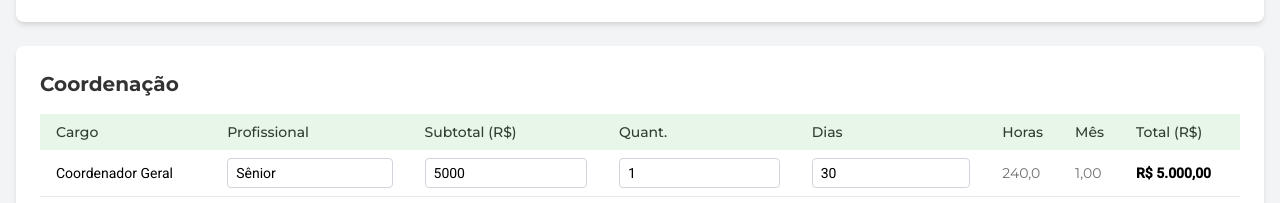
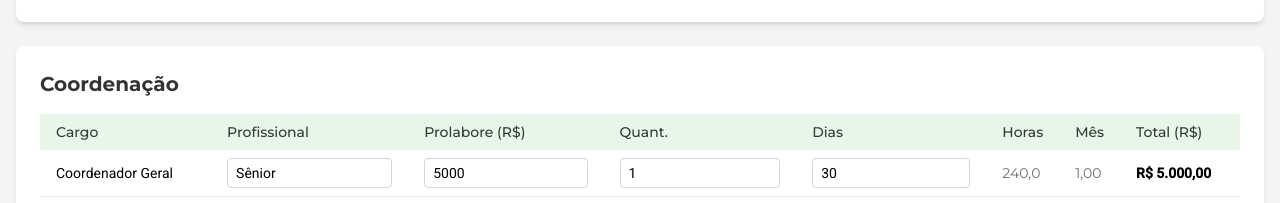
Before and after one commit to RelevoAmbiental/orcamento-relevo, a React (Vite) app: page / in a window 1280 px wide. Shown: the part 1180-1383 px from the top of the page. Built offline with nearby package versions, Linux system fonts and the light colour scheme.

Commit message:
Update Coordenacao.jsx

```diff
--- a/src/components/Coordenacao.jsx
+++ b/src/components/Coordenacao.jsx
@@ -51,7 +51,7 @@ const Coordenacao = () => {
             <tr className="bg-[#E8F5E9]">
               <th className="px-4 py-2 text-left text-sm font-medium text-[#2E3E31] font-sans">Cargo</th>
               <th className="px-4 py-2 text-left text-sm font-medium text-[#2E3E31] font-sans">Profissional</th>
-              <th className="px-4 py-2 text-left text-sm font-medium text-[#2E3E31] font-sans">Subtotal (R$)</th>
+              <th className="px-4 py-2 text-left text-sm font-medium text-[#2E3E31] font-sans">Prolabore (R$)</th>
               <th className="px-4 py-2 text-left text-sm font-medium text-[#2E3E31] font-sans">Quant.</th>
               <th className="px-4 py-2 text-left text-sm font-medium text-[#2E3E31] font-sans">Dias</th>
               <th className="px-4 py-2 text-left text-sm font-medium text-[#2E3E31] font-sans">Horas</th>
@@ -111,7 +111,7 @@ const Coordenacao = () => {
                         min="0"
                         step="100"
                         value={item.subtotal}
-                        onChange={(e) => handleCoordenacaoChange(item.id, 'subtotal', e.target.value)}
+                        onChange={(e) => handleCoordenacaoChange(item.id, 'prolabore', e.target.value)}
                         className={getInputClassName('subtotal', item.subtotal)}
                         title={erroSubtotal || "Valor mensal do coordenador"}
                       />
```
